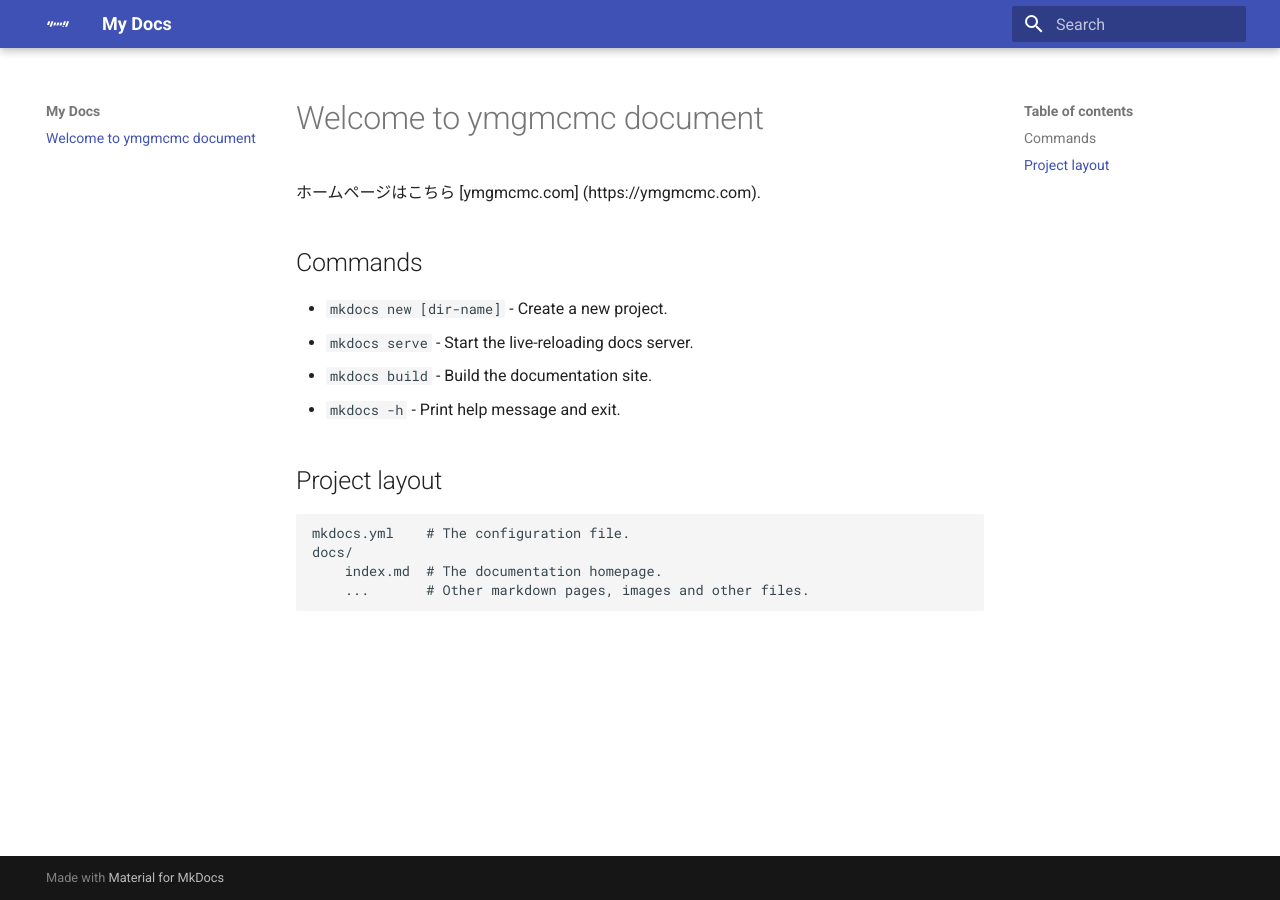
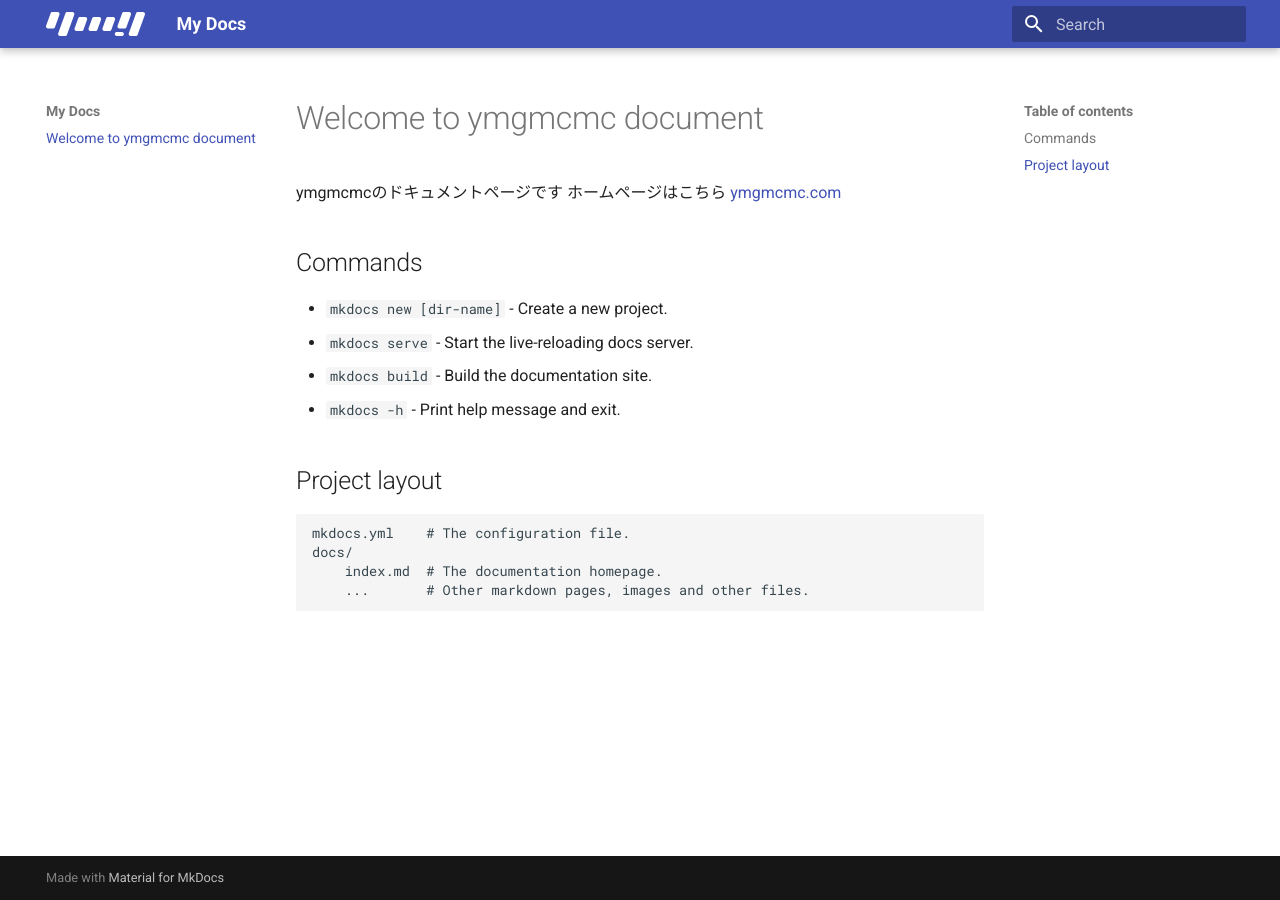
Before and after one commit to naoya-horai/documents, an MkDocs documentation site: the page built from docs/index.md, in a window 1280 px wide. Built offline with MkDocs 1.6.1 and Material for MkDocs 9.7.7, drawn with Linux system fonts in a browser that asks for light colours.

Commit message:
frontpage susumeta

```diff
--- a/docs/index.md
+++ b/docs/index.md
@@ -1,7 +1,6 @@
 # Welcome to ymgmcmc document
-
-ホームページはこちら [ymgmcmc.com]
-(https://ymgmcmc.com).
+ymgmcmcのドキュメントページです
+ホームページはこちら [ymgmcmc.com](https://ymgmcmc.com)
 
 ## Commands
 
--- a/mkdocs.yml
+++ b/mkdocs.yml
@@ -3,4 +3,4 @@ site_name: My Docs
 theme:
   name: material
   logo: assets/logo.svg
-  favicon: images/favicon.png
+  favicon: images/favicon.ico
```
Also changed, not shown: docs/assets/logo.svg.
